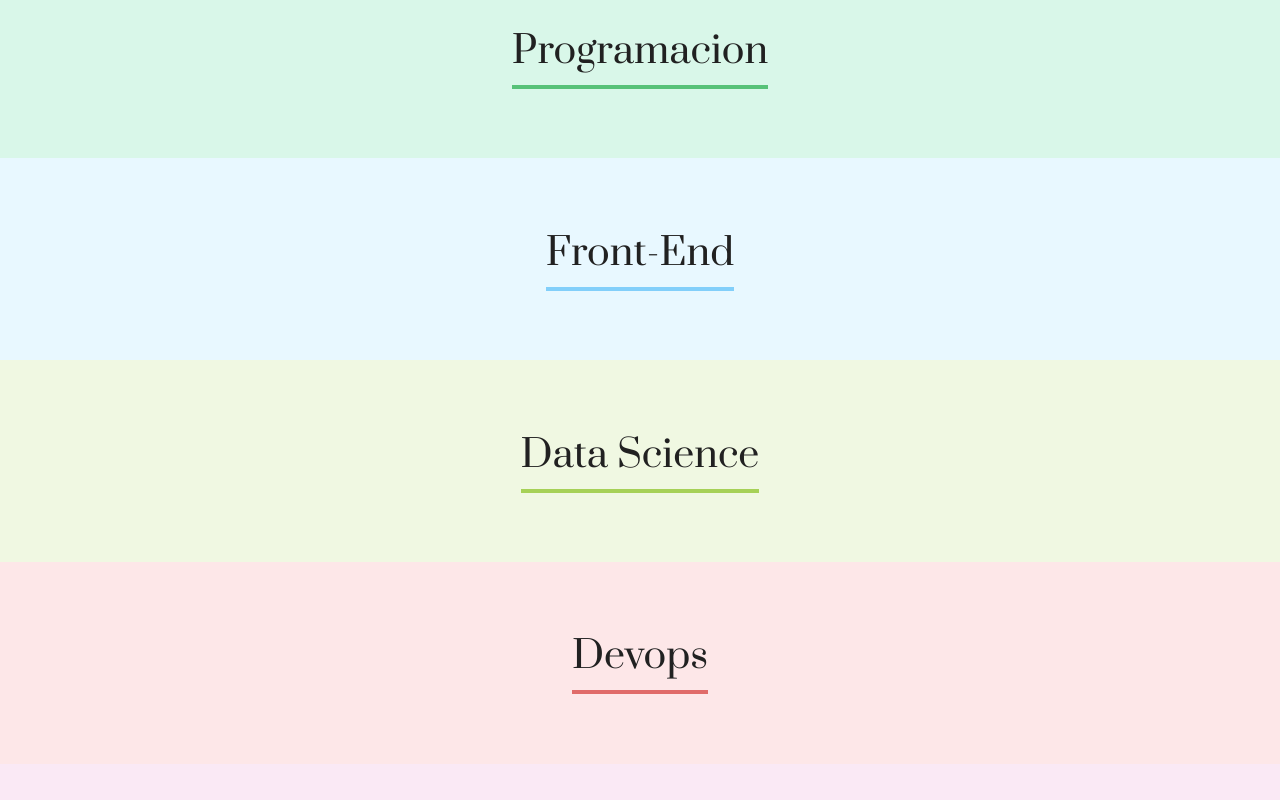
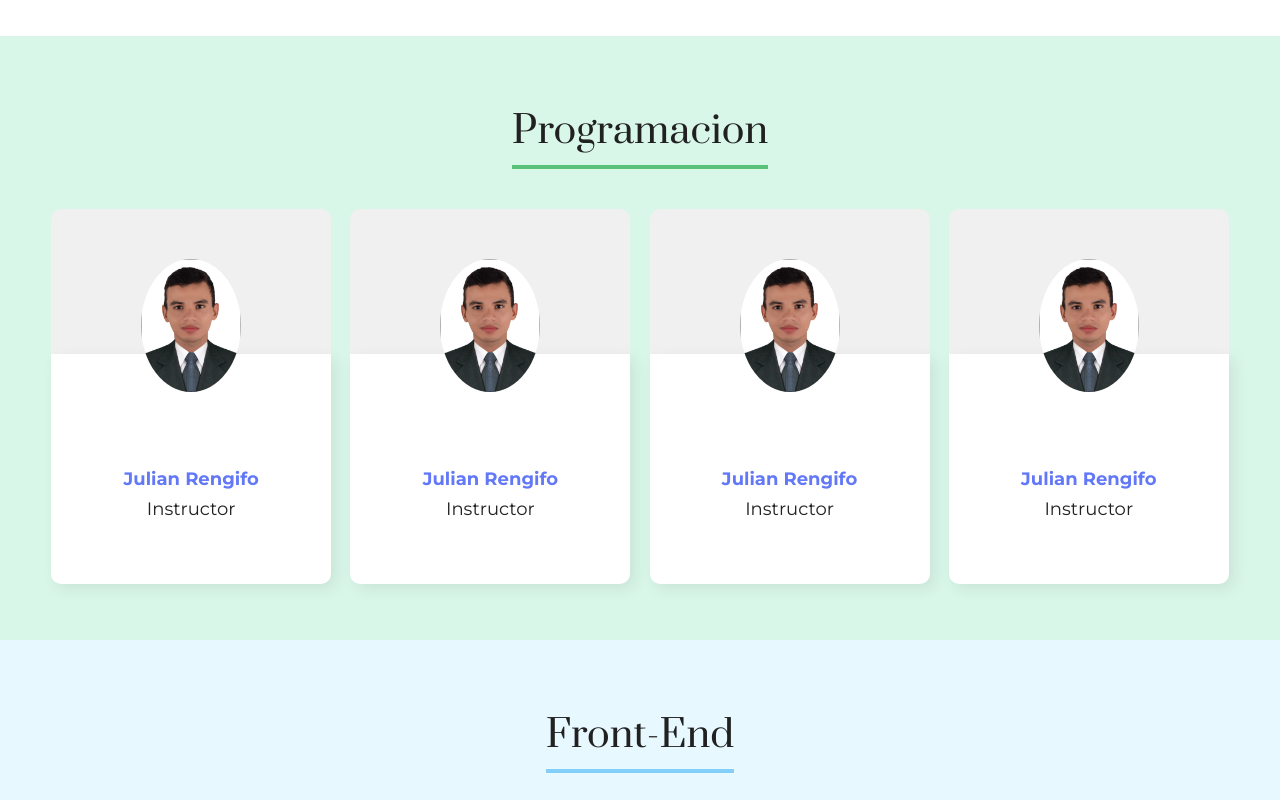
Before and after one commit to JulianRengifo/Org-react, a React (Create React App) app: page / in a window 1280 px wide. Shown: the part 1600-2400 px from the top of the page. Built offline with nearby package versions, Linux system fonts and the light colour scheme.

Commit message:
Colaborador
Creamos la carpeta colaborador con su respectivo js y css

Insertamos una imagen del instructor, su nombre y su cargo

Le dimos estilos a la imagen, el nombre y el cargo

```diff
--- a/src/App.js
+++ b/src/App.js
@@ -69,14 +69,12 @@ function App() {
   return (
     <div>
       <Header />
-      {/* mostarFormulario ? <Formulario/> : <> </> */}
-      {/* Recibe equipo y con arrow function devuelve equipo.titulo */}
-      {mostarFormulario && <Formulario equipos={equipos.map((equipo) => equipo.titulo)}/>}
+      {mostarFormulario ? <Formulario/> : <> </>}
       <MiOrg cambiarMostrar={cambiarMostrar} />
       {
         /* este fragmento de código recorre un array de objetos llamado "equipos",
         devuelve un conjunto de componentes "Equipo" con los datos de cada equipo como propiedades.*/
-        equipos.map((equipo) => <Equipo datos={equipo} key={equipo.titulo}/>)
+        equipos.map ((equipo) => <Equipo datos={equipo} key={equipo.titulo}/>)
       }
     </div>
   );
--- /dev/null
+++ b/src/componentes/Colaborador/Colaborador.css
@@ -0,0 +1,43 @@
+.colaborador {
+    width: 280px;
+    margin-bottom: 24px;
+}
+
+.colaborador .encabezado{
+    background-color: #F0F0F0;
+    border-radius: 10px 10px 0px 0px;
+}
+
+.colaborador img {
+    width: 100px;
+    border-radius: 50%;
+    position: relative;
+    bottom: -50px;
+}
+
+.colaborador .info{
+    background: #FFFFFF;
+    box-shadow: 5px 5px 15px rgba(0, 0, 0, 0.08);
+    border-radius: 0px 0px 10px 10px;
+    padding-top: 90px;
+    padding-bottom: 40px;
+    min-height: 100px;
+    font-family: 'Montserrat', sans-serif;
+}
+
+.colaborador .info h4 {
+    color: #6278F7;
+    font-size: 18px;
+    line-height: 22px;
+    font-weight: bold;
+    margin-bottom: 8px;
+}
+
+.colaborador .info h5{
+    font-size: 18px;
+    line-height: 22px;
+    color: #212121;
+    padding: 0 24px;
+    font-weight: 400;
+    margin: 0;
+}
--- /dev/null
+++ b/src/componentes/Colaborador/index.js
@@ -0,0 +1,15 @@
+import "./Colaborador.css"
+
+const Colaborador = () => {
+    return <div className="colaborador">
+        <div className="encabezado">
+            <img src="/img/Julian.jpg" alt="<Julian"/>
+        </div>
+        <div className="info">
+            <h4>Julian Rengifo</h4>
+            <h5>Instructor</h5>
+        </div>
+    </div>
+}
+
+export default Colaborador
--- a/src/componentes/Equipo/Equipo.css
+++ b/src/componentes/Equipo/Equipo.css
@@ -6,6 +6,7 @@
     box-sizing: border-box;
     text-align: center;
     font-size: 32px;
+
 }
 
 .equipo h3{
@@ -14,4 +15,11 @@
     border-bottom: 4px solid;
     display: inline-block; /*evita que la linea ocupe todo el ancho, solo debe ocupar el mismo espacio del h3*/
     padding-bottom: 8px;
+    margin-bottom: 40px;
 }
+
+.colaboradores{
+    display: flex;
+    justify-content: space-evenly;
+    flex-wrap: wrap;
+}
--- a/src/componentes/Equipo/index.js
+++ b/src/componentes/Equipo/index.js
@@ -1,5 +1,6 @@
 
 import "./Equipo.css"
+import Colaborador from "../Colaborador"
 
 const Equipo = (props) => {
 
@@ -14,11 +15,16 @@ const Equipo = (props) => {
         backgroundColor: colorSecundario
     }
 
-    const colorCards = {borderColor: colorPrimario}
+    const estiloTitulo = {borderColor: colorPrimario}
 
     return <section className="equipo" style={colorFondo}>
-        <h3 style={colorCards}>{titulo}</h3>
-        <div className="colaboradores"></div>
+        <h3 style={estiloTitulo}>{titulo}</h3>
+        <div className="colaboradores">
+            <Colaborador/>
+            <Colaborador/>
+            <Colaborador/>
+            <Colaborador/>
+        </div>
     </section>
 }
 
--- a/src/componentes/Formulario/Formulario.js
+++ b/src/componentes/Formulario/Formulario.js
@@ -7,7 +7,7 @@ import Boton from "../Boton";
 
 //Formulario estara pendiente de actualizar los valores
 
-const Formulario = (props) => {
+const Formulario = () => {
 
     //Valor
     const[nombre,actualizarNombre] = useState("")
@@ -60,7 +60,6 @@ const Formulario = (props) => {
             <ListaOpciones
             valor={equipo}
             actualizarEquipo={actualizarEquipo}
-            equipos ={props.equipos}
             />
 
             <Boton>
--- a/src/componentes/ListaOpciones/ListaOpciones.js
+++ b/src/componentes/ListaOpciones/ListaOpciones.js
@@ -3,6 +3,16 @@ import "./ListaOpciones.css"
 
 const ListaOpciones = (props) => {
 
+    const equipos = [
+
+        "Programacion",
+        "Front-End",
+        "Data Science",
+        "Devops",
+        "UX y Diseño",
+        "Móvil",
+        "Innovación y Gestión"
+    ]
 
     const manejarCambio = (e) => {
         console.log("cambio", e.target.value)
@@ -16,7 +26,7 @@ const ListaOpciones = (props) => {
         <select value={props.valor} onChange={manejarCambio}>
             {/* describe una opción en una lista desplegable que está deshabilitada y no tiene ningún valor asociado inicialmente.*/}
             <option value="" disabled defaultValue="" hidden>Seleccionar quipo</option>
-            {props.equipos.map((equipo, index) =>
+            {equipos.map((equipo, index) =>
                 <option key={index} value={equipo}>{equipo}</option> /* index es la posicion del elemento dentro del arreglo */
             )}
         </select>
--- a/src/componentes/MiOrg/MiOrg.css
+++ b/src/componentes/MiOrg/MiOrg.css
@@ -1,9 +1,10 @@
 
 .orgSection{
+    width: 100%;
     display: flex;
-    width: 100%;
     justify-content: center;
     align-items: center;
+    margin-bottom: 80px;
 }
 
 .title{
```
Also changed, not shown: public/img/Julian.jpg (added).
